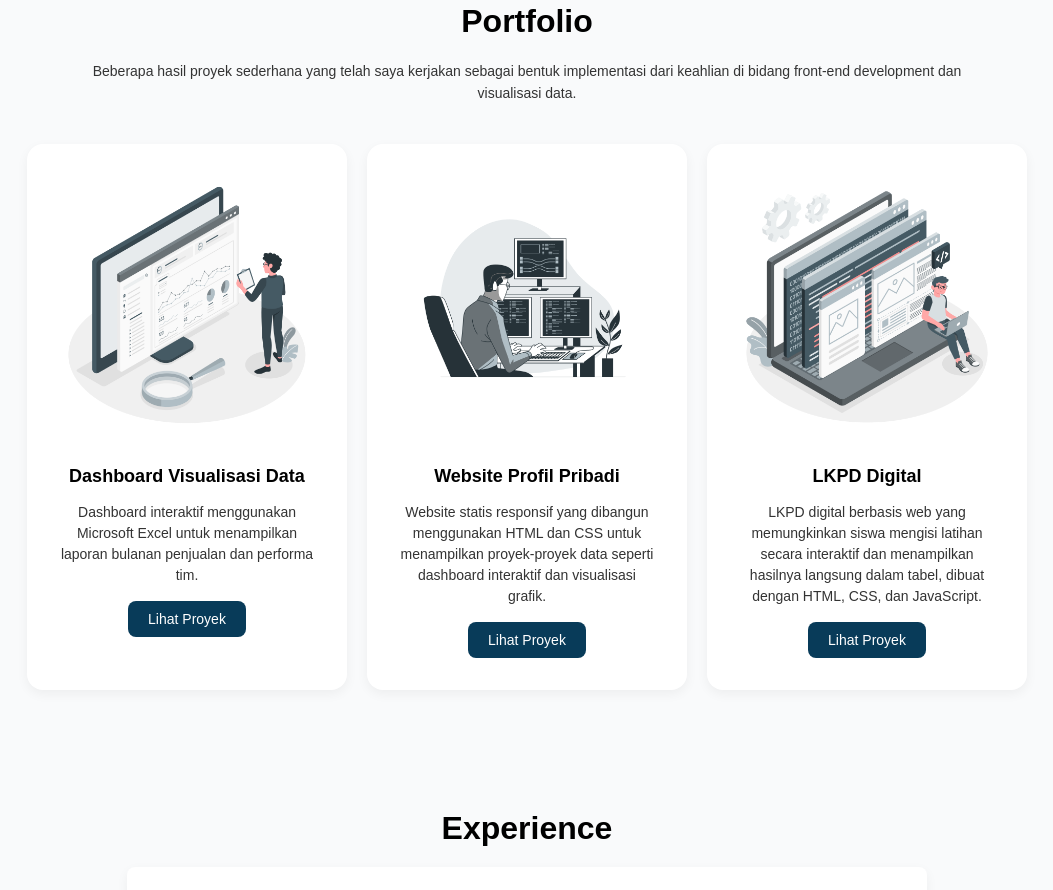
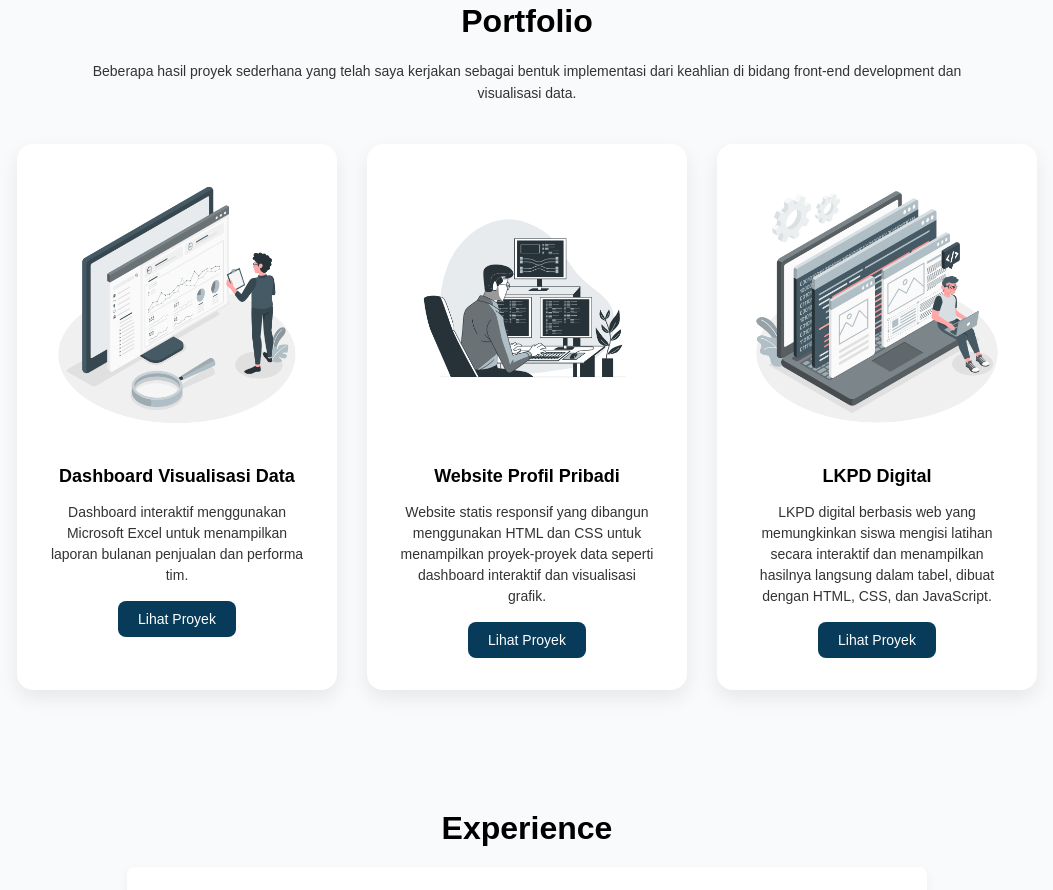
Before and after one commit to revou-fundamental-course/02-jun-25-maediefendi, a plain HTML site: page index.html in a window 1280 px wide. Shown: the part 1951-2841 px from the top of the page, without its empty margins (113-1166 px from the left). Drawn offline with nearby package versions, Linux system fonts and the light colour scheme.

Commit message:
perubahan minor

```diff
--- a/index.html
+++ b/index.html
@@ -108,13 +108,13 @@ Individu dengan pengalaman 1 tahun dalam pengolahan dan pengelolaan data, serta
       Beberapa hasil proyek sederhana yang telah saya kerjakan sebagai bentuk implementasi dari keahlian di bidang front-end development dan visualisasi data.
     </p>
     <div class="cards">
-      <div data-aos="fade-right" data-aos-delay="500" class="card">
+      <div data-aos="fade-right" data-aos-delay="300" class="card">
         <img src="./asset/Site Stats-amico.png" alt="Dashboard Visualisasi Data" />
         <h4>Dashboard Visualisasi Data</h4>
         <p>Dashboard interaktif menggunakan Microsoft Excel untuk menampilkan laporan bulanan penjualan dan performa tim.</p>
         <a href="https://docs.google.com/spreadsheets/d/14ntRDGH8FMv4oNigUgH26wot2u6nQEdY/edit?usp=drive_link&ouid=108923866620062524392&rtpof=true&sd=true" class="btn">Lihat Proyek</a>
       </div>
-      <div data-aos="fade-up" data-aos-delay="500"class="card highlight">
+      <div data-aos="fade-up" data-aos-delay="300"class="card highlight">
         <img src="./asset/Programming-bro.png" alt="Website Profil Pribadi" />
         <h4>Website Profil Pribadi</h4>
         <!-- Ganti bagian ini -->
@@ -122,7 +122,7 @@ Individu dengan pengalaman 1 tahun dalam pengolahan dan pengelolaan data, serta
 
         <a href="https://maediefendi.github.io/nm-portofolio/" class="btn">Lihat Proyek</a>
       </div>
-      <div data-aos="fade-left" data-aos-delay="500"class="card">
+      <div data-aos="fade-left" data-aos-delay="300"class="card">
         <img src="./asset/Developer activity-amico.png" alt="LKPD Digital" />
         <h4>LKPD Digital</h4>
         <p>LKPD digital berbasis web yang memungkinkan siswa mengisi latihan secara interaktif dan menampilkan hasilnya langsung dalam tabel, dibuat dengan HTML, CSS, dan JavaScript.</p>
@@ -193,7 +193,7 @@ Individu dengan pengalaman 1 tahun dalam pengolahan dan pengelolaan data, serta
 
 
 <footer class="custom-footer">
-  <div data-aos="fade-up" data-aos-delay="500" class="footer-content">
+  <div data-aos="fade-up" data-aos-delay="300" class="footer-content">
     <img src="./asset/Gambar WhatsApp 2025-03-10 pukul 20.39.55_e165f00b.jpg" alt="Foto Profil" class="footer-avatar" />
     <p class="footer-desc">
       Pemula di dunia web development yang juga <br>
--- a/style.css
+++ b/style.css
@@ -889,6 +889,37 @@ nav ul li a:hover::after {
   border: 1px solid #ffffff; /* opsional, garis tepi saat hover */
 }
 
+.cards {
+  display: flex;
+  flex-wrap: wrap;
+  gap: 30px;
+  justify-content: center;
+}
+
+.card {
+  background-color: #fff;
+  border-radius: 16px;
+  padding: 30px;
+  max-width: 400px;
+  text-align: center;
+  border: 2px solid transparent;
+  box-shadow: 0 8px 20px rgba(0, 0, 0, 0.08);
+  transition: transform 0.3s ease, box-shadow 0.3s ease, border 0.3s ease;
+}
+
+.card:hover {
+  transform: translateY(-8px);
+  box-shadow: 0 12px 30px rgba(0, 0, 0, 0.15);
+  border: 2px solid #0a3d62;
+}
+
+
+.card:hover {
+  transform: translateY(-8px) !important;
+  box-shadow: 0 12px 30px rgba(0, 0, 0, 0.15) !important;
+  border: 2px solid #0a3d62 !important;
+}
+
 
 /* RESPONSIVE NAV */
 @media (max-width: 768px) {
```
